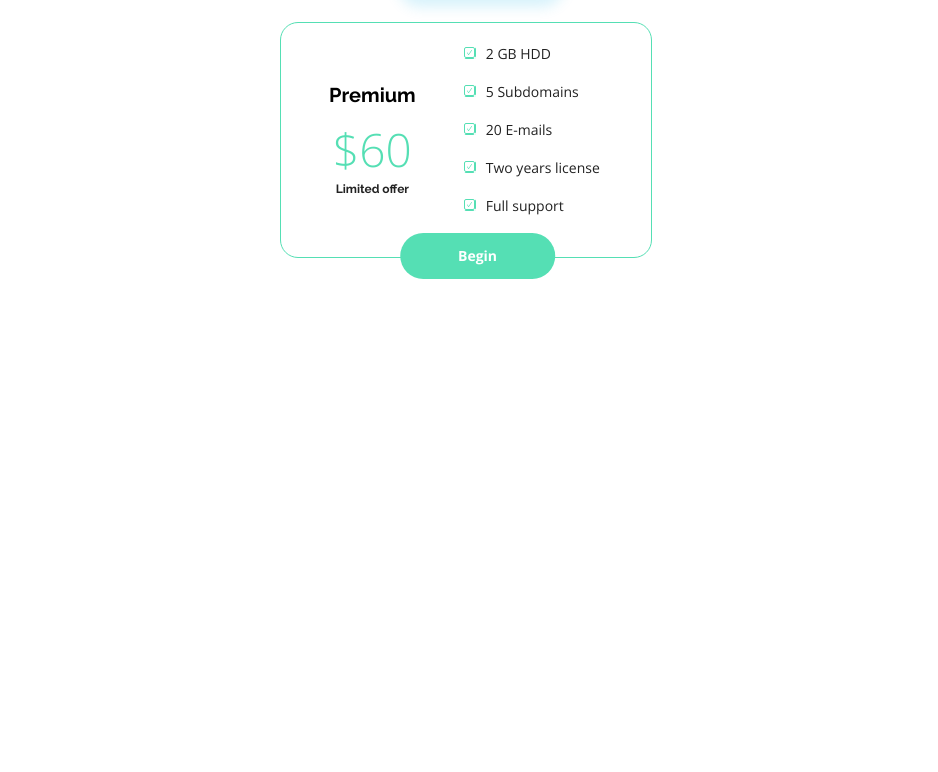
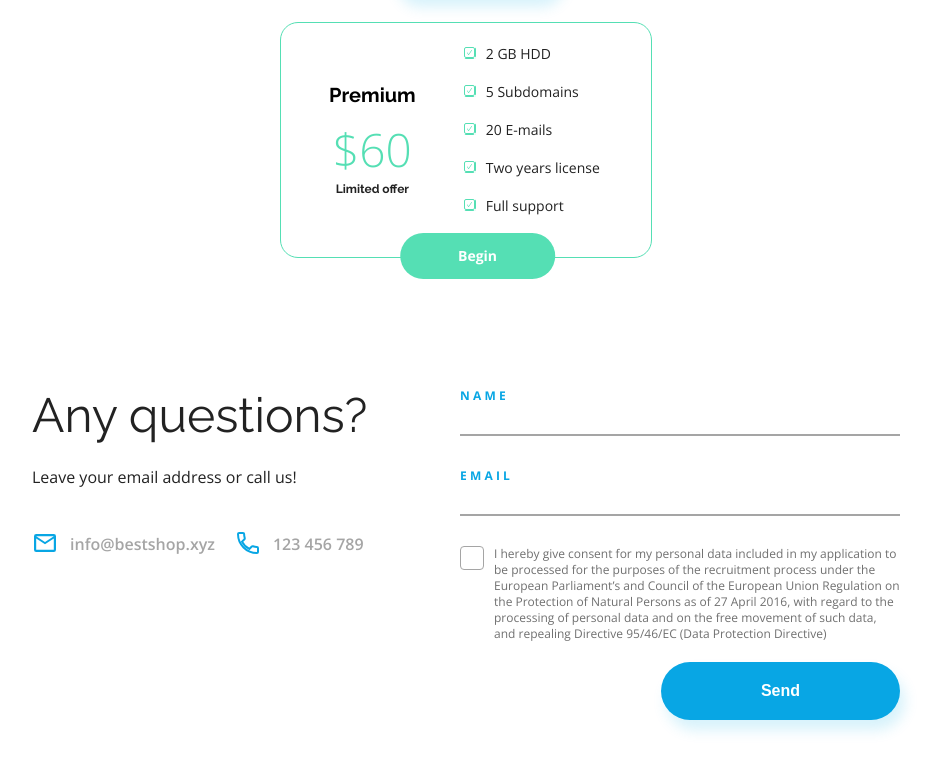
Before and after one commit to koczooR/BestShop, a plain HTML site: page index.html in a window 1280 px wide. Shown: the part 3424-4196 px from the top of the page, without its empty margins (174-1112 px from the left). Before the commit the page ends 3890 px from the top, so only its background shows below. Drawn offline with Linux system fonts and the light colour scheme.

Commit message:
RWD dla sekcji Contact

```diff
--- a/css/style.css
+++ b/css/style.css
@@ -478,43 +478,43 @@ a {
     background: var(--color-green);
 } */
 
-.contact_container {
+/* .contact_container {
     max-width: 900px;
-}
+} */
 
-.contact_box {
+/* .contact_box {
     margin-bottom: 60px;
     display: flex;
     justify-content: space-between;
-}
+} */
 
-.contact_title {
+/* .contact_title {
     font-family: var(--font-raleway);
     font-weight: 400;
     font-size: 49px;
     line-height: 57px;
     text-align: left;
     margin-bottom: 22px;
-}
+} */
 
-.contact_text {
+/* .contact_text {
     font-weight: 400;
     font-size: 16px;
     line-height: 22px;
     text-align: left;
     margin-bottom: 42px;
-}
+} */
 
-.contact_text_box {
+/* .contact_text_box {
     display: flex;
     flex-direction: column;
-}
+} */
 
-.icon_box {
+/* .icon_box {
     display: flex;
-}
+} */
 
-.icon_box a {
+/* .icon_box a {
     font-weight: 600;
     font-size: 16px;
     line-height: 22px;
@@ -522,13 +522,13 @@ a {
     color: var(--color-grey);
     display: flex;
     align-items: center;
-}
+} */
 
-.contact_email {
+/* .contact_email {
     margin-right: 20px;
-}
+} */
 
-.contact_email::before,
+/* .contact_email::before,
 .contact_phone::before {
     content: '';
     background-image: url(../assets/Mail\ Icon.svg);
@@ -540,9 +540,9 @@ a {
 
 .contact_phone::before {
     background-image: url(../assets/Phone\ Icon.svg);
-}
+} */
 
-.form {
+/* .form {
     display: flex;
     flex-direction: column;
 }
@@ -555,23 +555,23 @@ a {
     letter-spacing: 3.28px;
     line-height: 15px;
     text-align: left;
-}
+} */
 
-input {
+/* input {
     width: 440px;
     padding: 10px 0 2px 0;
     display: block;
     border: none;
     border-bottom: 2px solid var(--color-grey);
     margin-bottom: 30px;
-}
+} */
 
-.contact_footer {
+/* .contact_footer {
     display: flex;
     justify-content: flex-end;
-}
+} */
 
-.contact_footer button {
+/* .contact_footer button {
     background: var(--color-primary);
     border: none;
     padding: 20px 100px;
@@ -580,9 +580,9 @@ input {
     font-weight: 700;
     box-shadow: 5px 10px 14px #07ACE629;
     margin-top: 20px;
-}
+} */
 
-.checkbox {
+/* .checkbox {
     cursor: pointer;
     display: flex;
     font-weight: 400;
@@ -590,16 +590,16 @@ input {
     color: #707070;
     line-height: 17px;
     width: 440px;
-}
+} */
 
-.checkbox input {
+/* .checkbox input {
     position: absolute;
     opacity: 0;
     height: 0;
     width: 0;
-}
+} */
 
-.checkbox span {
+/* .checkbox span {
     width: 24px;
     height: 24px;
     flex-shrink: 0;
@@ -608,13 +608,13 @@ input {
     border-radius: 4px;
     cursor: pointer;
     margin-right: 10px;
-}
+} */
 
-.checkbox input:checked + span {
+/* .checkbox input:checked + span {
     background-image: url(../assets/Checkmark.svg);
     background-position: center;
     background-repeat: no-repeat;
-}
+} */
 
 .footer {
     width: 100%;
--- a/index.html
+++ b/index.html
@@ -150,7 +150,7 @@
         </div>
     </section>
 
-    <!-- <section class="contact" id="contact">
+    <section class="contact" id="contact">
         <div class="container contact_container">
             <div class="contact_box">
                 <div class="contact_text_box">
@@ -186,7 +186,7 @@
         </div>
     </section>
 
-    <section class="footer">
+    <!-- <section class="footer">
         <div class="container footer_container">
             <div class="left_side">
                 <a href="#" class="footer_logo">BestShop</a>
--- a/scss/elements/_contact.scss
+++ b/scss/elements/_contact.scss
@@ -0,0 +1,165 @@
+.contact {
+    &_container {
+        max-width: 900px;
+    }
+
+    &_box {
+        margin-bottom: 3.75rem;
+        display: flex;
+        justify-content: space-between;
+    }
+
+    &_text_box {
+        display: flex;
+        flex-direction: column;
+    }
+
+    &_title {
+        font-family: $font-raleway;
+        font-weight: 400;
+        font-size: 3rem;
+        line-height: 3.625rem;
+        text-align: left;
+        margin-bottom: 1.375rem;
+    }
+
+    &_text {
+        font-weight: 400;
+        font-size: 1rem;
+        line-height: 1.375rem;
+        text-align: left;
+        margin-bottom: 2.625rem;
+    }
+
+    .icon_box {
+        display: flex;
+
+        a {
+            font-weight: 600;
+            font-size: 1rem;
+            line-height: 1.275rem;
+            text-align: left;
+            color: $color-grey;
+            display: flex;
+            align-items: center;
+        }
+
+        .contact_email {
+            margin-right: 1.25rem;
+
+            &::before {
+                @include contact_icon();
+                background-image: url(../assets/Mail\ Icon.svg);
+            }
+        }
+
+        .contact_phone::before {
+            @include contact_icon ();
+            background-image: url(../assets/Phone\ Icon.svg);
+        }
+    }
+
+    .form {
+        display: flex;
+        flex-direction: column;
+
+        span {
+            color: $color-primary;
+            text-transform: uppercase;
+            font-weight: 700;
+            font-size: 0.75rem;
+            letter-spacing: 0.2rem;
+            line-height: 1rem;
+            text-align: left;
+        }
+
+        input {
+            width: 27.5rem;
+            padding: 0.625rem 0 0.125rem 0;
+            display: block;
+            border: none;
+            border-bottom: 2px solid $color-grey;
+            margin-bottom: 1.875rem;
+        }
+    }
+
+    &_footer {
+        display: flex;
+        justify-content: flex-end;
+
+        button {
+            background: $color-primary;
+            border: none;
+            padding: 1.25rem 6.25rem;
+            border-radius: $border-radius;
+            color: $color-white;
+            font-weight: 700;
+            box-shadow: $box-shadow;
+            margin-top: 1.25rem;
+        }
+    }
+
+    .checkbox {
+        cursor: pointer;
+        display: flex;
+        font-weight: 400;
+        font-size: 0.75rem;
+        color: #707070;
+        line-height: 1rem;
+        width: 27.5rem;
+
+        input {
+            position: absolute;
+            opacity: 0;
+            height: 0;
+            width: 0;
+
+            &:checked {
+                + span {
+                    background-image: url(../assets/Checkmark.svg);
+                    background-position: center;
+                    background-repeat: no-repeat;
+                }
+            }
+        }
+
+        span {
+            width: 1.5rem;
+            height: 1.5rem;
+            flex-shrink: 0;
+            flex-basis: 1.5rem;
+            border: 1px solid $color-grey;
+            border-radius: 4px;
+            cursor: pointer;
+            margin-right: 0.625rem;
+        }
+    }
+
+    @media (max-width: $breakpoint-md) {
+        .contact_box {
+            flex-direction: column;
+        }
+
+        .icon_box {
+            flex-direction: column;
+
+            .contact_email {
+                margin-bottom: 0.5rem;
+            }
+
+            .contact_phone {
+                margin-bottom: 2rem;
+            }
+        }
+
+        .checkbox {
+            width: 100%;
+        }
+
+        .form {
+            input {
+                width: 100%;
+            }
+        }
+    }
+}
--- a/scss/elements/_pricing.scss
+++ b/scss/elements/_pricing.scss
@@ -135,6 +135,8 @@
     }
 
     @media (max-width: $breakpoint-lg) {
+        padding: 6.25rem 0 5rem 0;
+
         .pricing_boxes {
             flex-direction: column;
         }
--- a/scss/main.scss
+++ b/scss/main.scss
@@ -1,5 +1,6 @@
 @import "variables/colors";
 @import "variables/variables";
+@import "variables/mixins";
 
 @import "generic/reset";
 @import "generic/fonts";
--- /dev/null
+++ b/scss/variables/_mixins.scss
@@ -0,0 +1,7 @@
+@mixin contact_icon () {
+    content: '';
+    display: inline-block;
+    width: 1.75rem;
+    height: 1.75rem;
+    margin-right: 0.625rem;
+}
```
Also changed, not shown: css/main.css, 1 other file.
